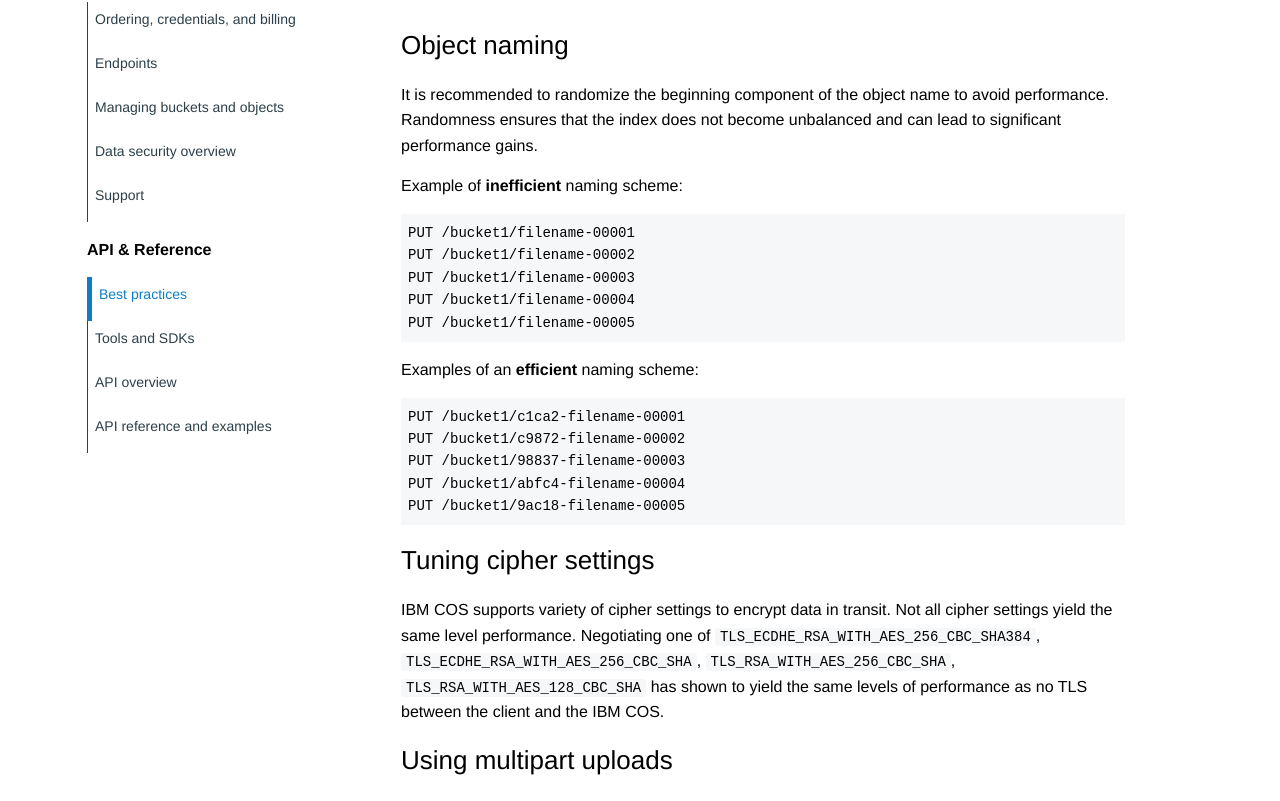
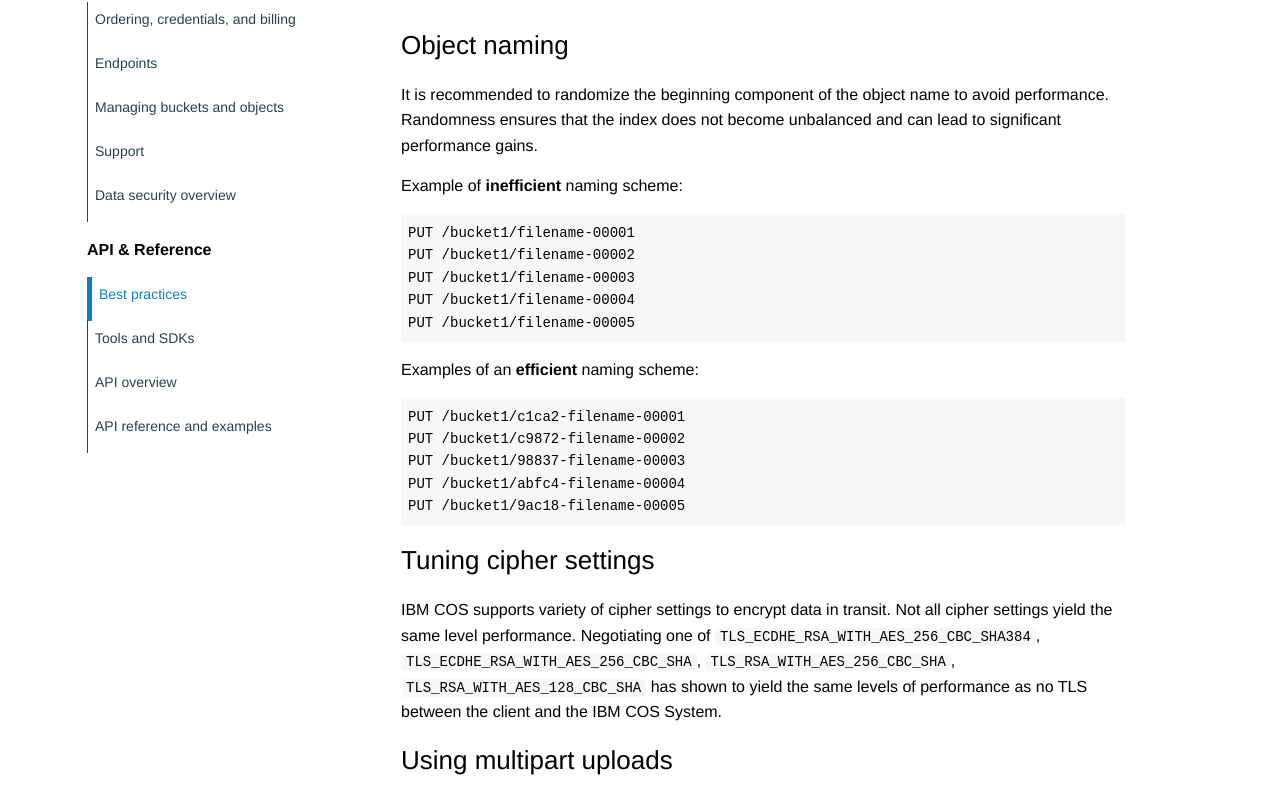
Before and after one commit to mpcarl-ibm/crs-docs, a Jekyll site: the page built from _api/best-practices.md, in a window 1280 px wide. Shown: the part 167-968 px from the top of the page. Built offline with Jekyll 4.4.1, drawn with Linux system fonts in a browser that asks for light colours.

````diff
--- a/_api/best-practices.md
+++ b/_api/best-practices.md
@@ -32,7 +32,7 @@ PUT /bucket1/9ac18-filename-00005
 ```
 
 ### Tuning cipher settings
-IBM COS supports variety of cipher settings to encrypt data in transit. Not all cipher settings yield the same level performance. Negotiating one of `TLS_ECDHE_RSA_WITH_AES_256_CBC_SHA384`, `TLS_ECDHE_RSA_WITH_AES_256_CBC_SHA`, `TLS_RSA_WITH_AES_256_CBC_SHA`, `TLS_RSA_WITH_AES_128_CBC_SHA` has shown to yield the same levels of performance as no TLS between the client and the IBM COS.
+IBM COS supports variety of cipher settings to encrypt data in transit. Not all cipher settings yield the same level performance. Negotiating one of `TLS_ECDHE_RSA_WITH_AES_256_CBC_SHA384`, `TLS_ECDHE_RSA_WITH_AES_256_CBC_SHA`, `TLS_RSA_WITH_AES_256_CBC_SHA`, `TLS_RSA_WITH_AES_128_CBC_SHA` has shown to yield the same levels of performance as no TLS between the client and the IBM COS System.
 
 ### Using multipart uploads
 If the objects being stored in IBM COS are all larger objects, it is recommend that multipart upload operation is used to write objects into IBM COS.  Multipart uploads are only available for objects larger than 5MB - depending on the object size a part size of 20MB to 100MB is recommended.
````
Also changed, not shown: _gettingstarted/security.md (+1 -1 lines), 14 other files.
